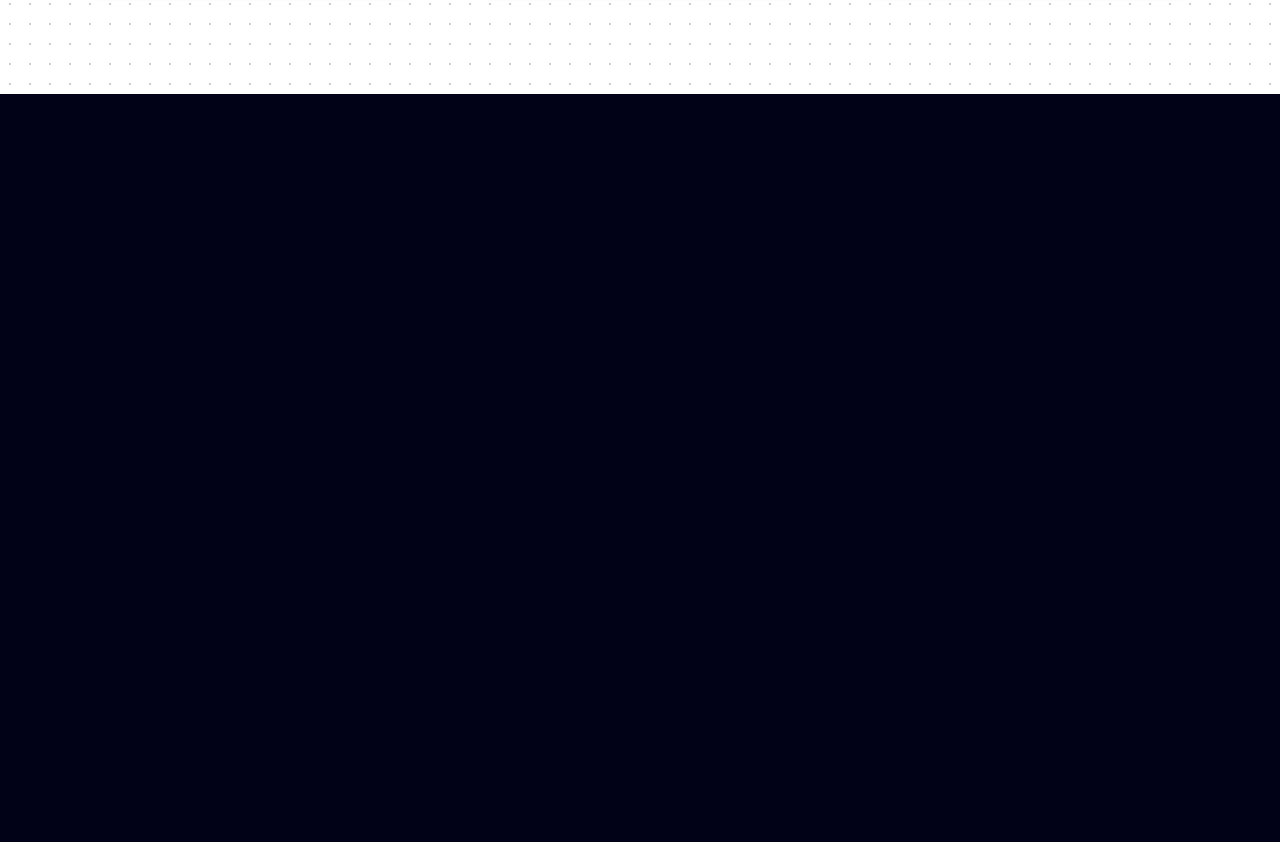
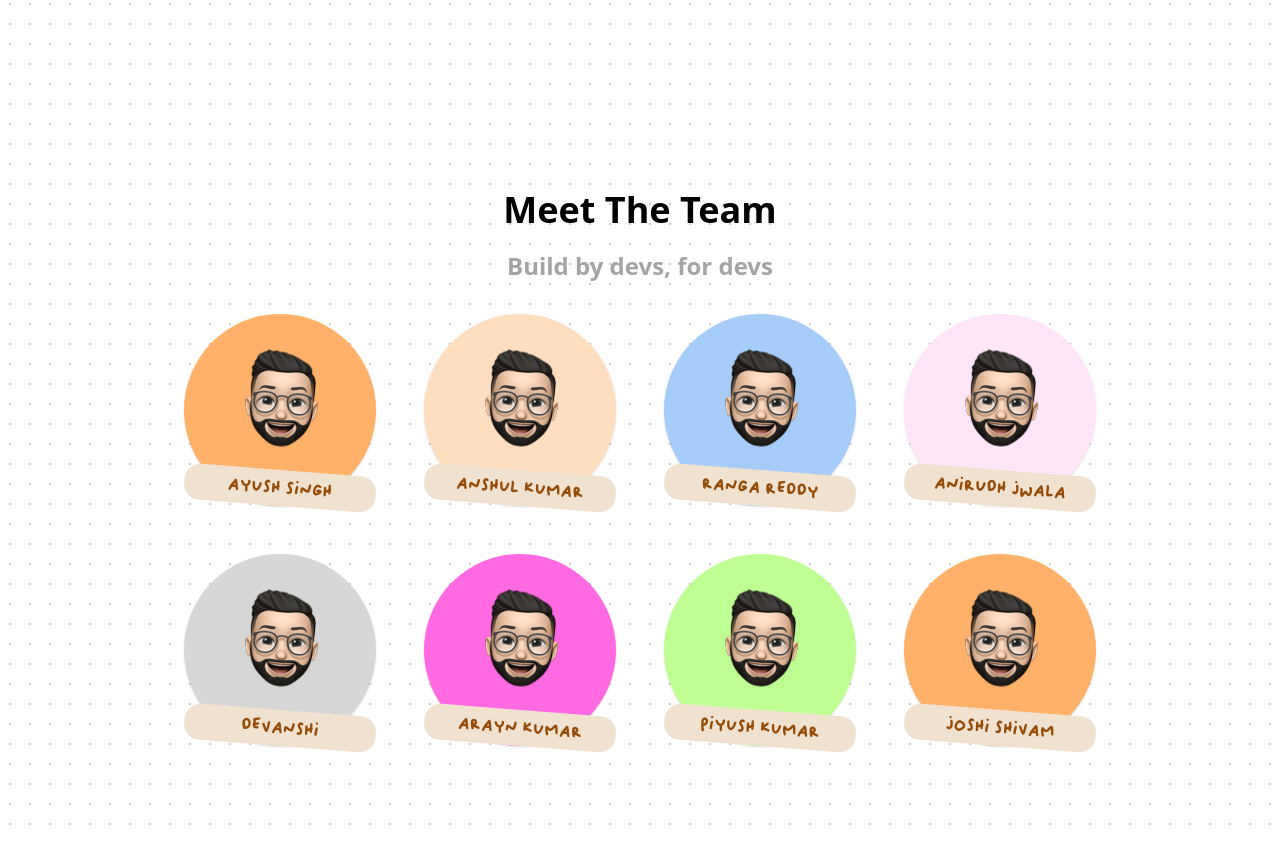
Before and after one commit to WatchPartyAroundIndia/watchpartyaroundindia.github.io, a React (Vite) app: page /#/ in a window 1280 px wide. Shown: the part 4366-5208 px from the top of the page. Before the commit the page ends 4460 px from the top, so only its background shows below. Built offline with nearby package versions, Linux system fonts and the light colour scheme; a web font is replaced by a local one.

Commit message:
feat(MeetTheTeam): implement team member display with memoji images and styling

```diff
--- a/src/App.tsx
+++ b/src/App.tsx
@@ -1,6 +1,7 @@
 import ConnectWithTeam from "./components/connect-with-team";
 import Experiences from "./components/experiences";
 import Hero from "./components/hero";
+import MeetTheTeam from "./components/meet-the-team";
 import Navbar from "./components/navbar";
 import OrganizedBy from "./components/organized-by";
 import RegisterNow from "./components/register-now";
@@ -22,7 +23,7 @@ const App = () => {
       <ConnectWithTeam />
       <Experiences />
       <RegisterNow />
-      {/* Meet the team */}
+      <MeetTheTeam />
       {/* Experiences */}
       {/* Memories */}
       {/* Footer */}
--- a/src/components/meet-the-team.tsx
+++ b/src/components/meet-the-team.tsx
@@ -1,9 +1,98 @@
 import { FC } from "react";
+import memoji from "../assets/2025/team/memoji.png";
 
 interface MeetTheTeamProps {}
 
 const MeetTheTeam: FC<MeetTheTeamProps> = () => {
-  return <div>MeetTheTeam</div>;
+  const teamMembers = [
+    {
+      id: 1,
+      socialLink: "#",
+      name: "Ayush Singh",
+      memojiLogo: memoji,
+      backgroundColour: "#FFB069",
+    },
+    {
+      id: 2,
+      socialLink: "#",
+      name: "Anshul Kumar",
+      memojiLogo: memoji,
+      backgroundColour: "#FFDEC0",
+    },
+    {
+      id: 3,
+      socialLink: "#",
+      name: "Ranga Reddy",
+      memojiLogo: memoji,
+      backgroundColour: "#A6CCFA",
+    },
+    {
+      id: 4,
+      socialLink: "#",
+      name: "Anirudh Jwala",
+      memojiLogo: memoji,
+      backgroundColour: "#FFE5F8",
+    },
+    {
+      id: 5,
+      socialLink: "#",
+      name: "Devanshi",
+      memojiLogo: memoji,
+      backgroundColour: "#D6D6D6",
+    },
+    {
+      id: 6,
+      socialLink: "#",
+      name: "Arayn Kumar",
+      memojiLogo: memoji,
+      backgroundColour: "#FF69E1",
+    },
+    {
+      id: 7,
+      socialLink: "#",
+      name: "Piyush Kumar",
+      memojiLogo: memoji,
+      backgroundColour: "#BEFF93",
+    },
+    {
+      id: 8,
+      socialLink: "#",
+      name: "Joshi Shivam",
+      memojiLogo: memoji,
+      backgroundColour: "#FFB069",
+    },
+  ];
+
+  return (
+    <div className="flex flex-col items-center justify-center">
+      <div className="h-24" />
+      <h2 className="font-sans font-bold text-4xl mb-5">Meet The Team</h2>
+      <h4 className="font-sans font-bold text-2xl text-[#A4A4A4]">
+        Build by devs, for devs
+      </h4>
+      <div className="flex justify-center max-w-7xl mt-8 px-4">
+        <div className="grid grid-cols-1 sm:grid-cols-2 md:grid-cols-3 lg:grid-cols-4 gap-12">
+          {teamMembers.map((member) => (
+            <div
+              key={member.id}
+              className="flex flex-col items-center justify-end w-48 h-48 rounded-full shadow transition relative"
+              style={{ backgroundColor: member.backgroundColour }}
+            >
+              <img
+                src={member.memojiLogo}
+                alt={`${member.name} logo`}
+                className="w-36 h-36 rounded-full mb-1 absolute top-4 left-1/2 -translate-x-1/2"
+              />
+              <div className="font-oliver uppercase bg-[#F1E2D0] text-[#964C0A] w-full rounded-2xl text-center px-2 py-1 font-semibold text-xl absolute bottom-0 left-0 rotate-[4.45deg]">
+                {member.name}
+              </div>
+            </div>
+          ))}
+        </div>
+      </div>
+      <div className="h-24" />
+    </div>
+  );
 };
 
 export default MeetTheTeam;
```
Also changed, not shown: src/assets/2025/team/memoji.png (added).
